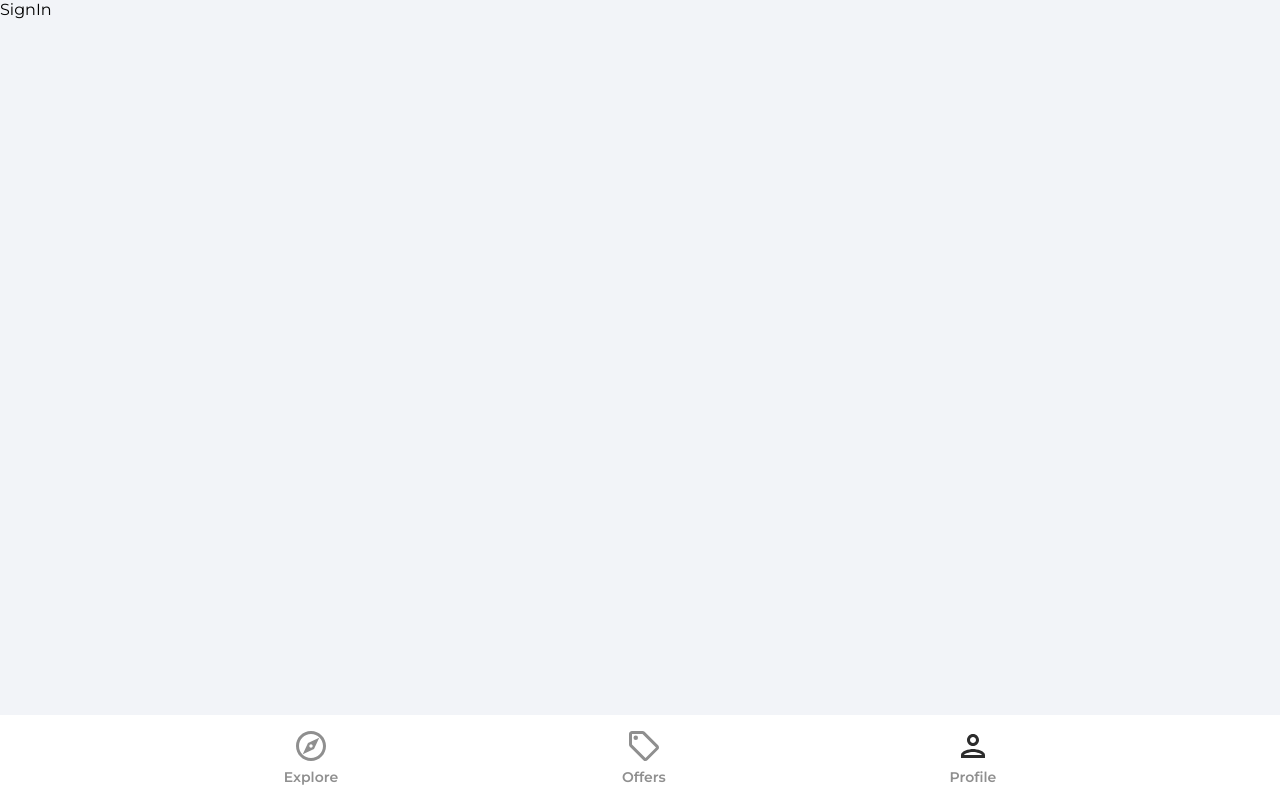
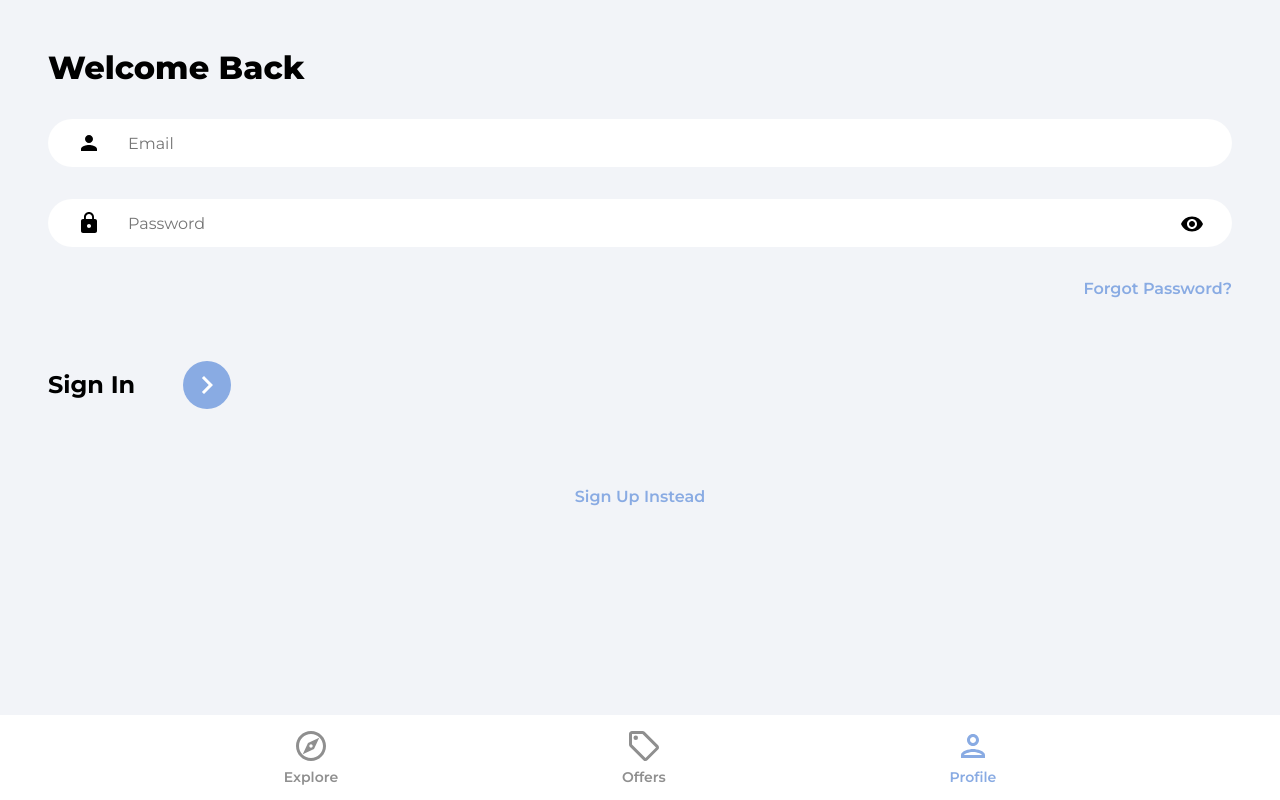
Before and after one commit to 247trend/Easy-Housing, a React (Create React App) app: page /profile in a window 1280 px wide. Built offline with nearby package versions, Linux system fonts and the light colour scheme.

Commit message:
add sign in/out pages

```diff
--- a/src/components/Navbar.jsx
+++ b/src/components/Navbar.jsx
@@ -8,7 +8,7 @@ const Navbar = () => {
   const location = useLocation()
 
   const whichPath = (route) => {
-    if (route === location.pathname) return true
+    return route === location.pathname
   }
 
   return (
@@ -16,16 +16,16 @@ const Navbar = () => {
       <nav className="navbarNav">
         <ul className="navbarListItems">
           <li onClick={() => navigate("/")} className="navbarListItem">
-            <ExploreIcon fill={whichPath("/") ? "#2c2c2c" : "#8f8f8f"} width="36px" height="36px" />
+            <ExploreIcon fill={whichPath("/") ? "#89ABE3ff " : "#8f8f8f"} width="36px" height="36px" />
             <p className={whichPath("/") ? "navbarListItemNameActive" : "navbarListItemName"}>Explore</p>
           </li>
           <li onClick={() => navigate("/offers")} className="navbarListItem">
-            <OfferIcon fill={whichPath("/offers") ? "#2c2c2c" : "#8f8f8f"} width="36px" height="36px" />
+            <OfferIcon fill={whichPath("/offers") ? "#89ABE3ff " : "#8f8f8f"} width="36px" height="36px" />
             <p className={whichPath("/offers") ? "navbarListItemNameActive" : "navbarListItemName"}>Offers</p>
           </li>
           <li onClick={() => navigate("/profile")} className="navbarListItem">
-            <PersonOutlineIcon fill={whichPath("/profile") ? "#2c2c2c" : "#8f8f8f"} width="36px" height="36px" />
-            <p className={whichPath("profile") ? "navbarListItemNameActive" : "navbarListItemName"}>Profile</p>
+            <PersonOutlineIcon fill={whichPath("/profile") ? "#89ABE3ff " : "#8f8f8f"} width="36px" height="36px" />
+            <p className={whichPath("/profile") ? "navbarListItemNameActive" : "navbarListItemName"}>Profile</p>
           </li>
         </ul>
       </nav>
--- a/src/index.css
+++ b/src/index.css
@@ -59,7 +59,7 @@ button {
 
 .primaryButton {
   cursor: pointer;
-  background: #00cc66;
+  background: #89ABE3ff;
   border-radius: 1rem;
   padding: 0.85rem 2rem;
   color: #ffffff;
@@ -121,7 +121,7 @@ button {
   width: 64px;
   height: 64px;
   border: 8px solid;
-  border-color: #00cc66 transparent #00cc66 transparent;
+  border-color: #89ABE3ff transparent #89ABE3ff transparent;
   border-radius: 50%;
   animation: spin 1.2s linear infinite;
 }
@@ -181,7 +181,7 @@ button {
   color: #8f8f8f;
 }
 .navbarListItemNameActive {
-  color: #2c2c2c;
+  color: #89ABE3ff
 }
 
 .nameInput {
@@ -213,7 +213,7 @@ button {
 
 .forgotPasswordLink {
   cursor: pointer;
-  color: #00cc66;
+  color: #89ABE3ff;
   font-weight: 600;
   text-align: right;
 }
@@ -253,7 +253,7 @@ button {
   align-items: center;
   width: 3rem;
   height: 3rem;
-  background-color: #00cc66;
+  background-color: #89ABE3ff;
   border-radius: 50%;
 }
 @media (min-width: 1024px) {
@@ -290,7 +290,7 @@ button {
 
 .registerLink {
   margin-top: 4rem;
-  color: #00cc66;
+  color: #89ABE3ff;
   font-weight: 600;
   text-align: center;
   margin-bottom: 3rem;
@@ -451,7 +451,7 @@ button {
   margin-top: 0.5rem;
   font-weight: 600;
   font-size: 1.1rem;
-  color: #00cc66;
+  color: #89ABE3ff;
   margin-bottom: 0;
   display: flex;
   align-items: center;
@@ -524,7 +524,7 @@ button {
 
 .listingType {
   padding: 0.25rem 0.5rem;
-  background-color: #00cc66;
+  background-color: #89ABE3ff;
   color: #ffffff;
   border-radius: 2rem;
   display: inline;
@@ -625,7 +625,7 @@ button {
   font-size: 1rem;
   font-weight: 600;
   color: #ffffff;
-  background-color: #00cc66;
+  background-color: #89ABE3ff;
   padding: 0.25rem 0.75rem;
   border-radius: 1rem;
 }
@@ -643,7 +643,7 @@ button {
 .changePersonalDetails {
   cursor: pointer;
   font-weight: 600;
-  color: #00cc66;
+  color: #89ABE3ff;
 }
 
 .profileCard {
@@ -738,7 +738,7 @@ button {
   align-items: center;
 }
 .formButtonActive {
-  background-color: #00cc66;
+  background-color: #89ABE3ff;
   color: #ffffff;
 }
 
@@ -793,7 +793,7 @@ button {
   width: 100%;
 }
 .formInputFile::-webkit-file-upload-button {
-  background-color: #00cc66;
+  background-color: #89ABE3ff;
   border: none;
   color: #ffffff;
   font-weight: 600;
--- a/src/pages/SignIn.jsx
+++ b/src/pages/SignIn.jsx
@@ -1,6 +1,53 @@
+import { useState } from "react"
+import { Link, useNavigate } from "react-router-dom"
+import { ReactComponent as ArrowRightIcon } from "../assets/svg/keyboardArrowRightIcon.svg"
+import visibilityIcon from "../assets/svg/visibilityIcon.svg"
+
 const SignIn = () => {
+  const [showPass, setShowPass] = useState(false)
+  const [formData, setFormData] = useState({
+    email: "",
+    password: "",
+  })
+  const { email, password } = formData
+
+  const navigate = useNavigate()
+
+  const onChange = (e) => {
+    setFormData((prevState)=>({
+      ...prevState,
+      [e.target.id]: e.target.value
+    }))
+  }
+
   return (
-    <div>SignIn</div>
+    <>
+      <div className="pageContainer">
+        <header>
+          <p className="pageHeader">Welcome Back</p>
+        </header>
+        <main>
+          <form>
+            <input type="email" className="emailInput" placeholder="Email" id="email" value={email} onChange={onChange} />
+            <div className="passwordInputDiv">
+              <input type={showPass ? "text" : "password"} className="passwordInput" placeholder="Password" id="password" value={password} onChange={onChange} />
+              <img src={visibilityIcon} alt="show password" className="showPassword" onClick={()=>setShowPass((prevState)=> !prevState)} />
+            </div>
+
+            <Link to="/forgot-password" className="forgotPasswordLink">Forgot Password?</Link>
+
+            <div className="signInBar">
+              <p className="signInText">Sign In</p>
+              <button className="signInButton">
+                <ArrowRightIcon fill="#ffffff" width="36px" height="36px" />
+              </button>
+            </div>
+          </form>
+
+          <Link to="/sign-up" className="registerLink" >Sign Up Instead</Link>
+        </main>
+      </div>
+    </>
   )
 }
 
--- a/src/pages/SignUp.jsx
+++ b/src/pages/SignUp.jsx
@@ -1,6 +1,54 @@
+import { useState } from "react"
+import { Link, useNavigate } from "react-router-dom"
+import { ReactComponent as ArrowRightIcon } from "../assets/svg/keyboardArrowRightIcon.svg"
+import visibilityIcon from "../assets/svg/visibilityIcon.svg"
+
 const SignUp = () => {
+  const [showPass, setShowPass] = useState(false)
+  const [formData, setFormData] = useState({
+    name: "",
+    email: "",
+    password: "",
+  })
+  const { name, email, password } = formData
+
+  const navigate = useNavigate()
+
+  const onChange = (e) => {
+    setFormData((prevState) => ({
+      ...prevState,
+      [e.target.id]: e.target.value,
+    }))
+  }
+
   return (
-    <div>SignUp</div>
+    <>
+      <div className="pageContainer">
+        <header>
+          <p className="pageHeader">Welcome Back</p>
+        </header>
+        <main>
+          <form>
+            <input type="text" className="nameInput" placeholder="Name" id="email" value={name} onChange={onChange} />
+            <input type="email" className="emailInput" placeholder="Email" id="email" value={email} onChange={onChange} />
+            <div className="passwordInputDiv">
+              <input type={showPass ? "text" : "password"} className="passwordInput" placeholder="Password" id="password" value={password} onChange={onChange} />
+              <img src={visibilityIcon} alt="show password" className="showPassword" onClick={() => setShowPass((prevState) => !prevState)} />
+            </div>
+            <div className="signUpBar">
+              <p className="signUpText">Sign Up</p>
+              <button className="signUpButton">
+                <ArrowRightIcon fill="#ffffff" width="36px" height="36px" />
+              </button>
+            </div>
+          </form>
+
+          <Link to="/sign-in" className="registerLink">
+            Sign In Instead
+          </Link>
+        </main>
+      </div>
+    </>
   )
 }
 
```
